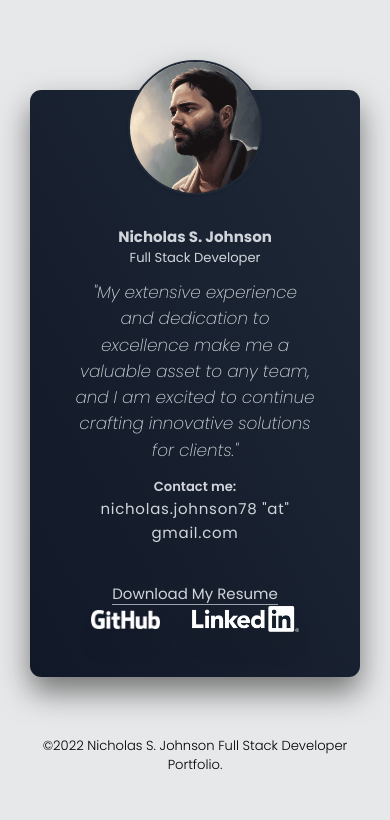
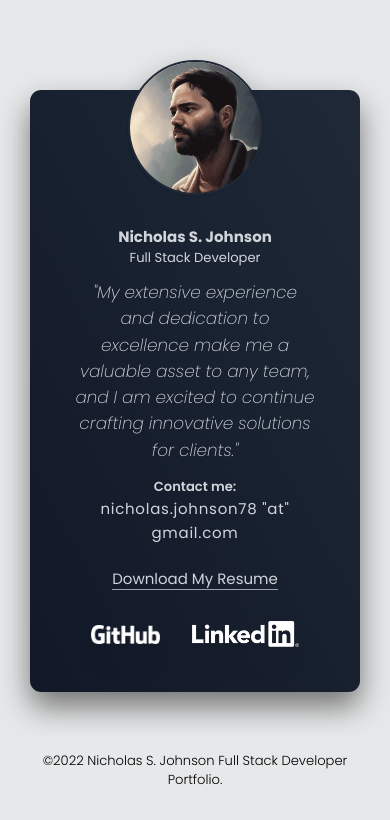
Before and after one commit to n1ch0la5/portfolio2, a Vue app: page / in a window 390 px wide. Shown: the part 994-1814 px from the top of the page. Built offline with nearby package versions, Linux system fonts and the light colour scheme.

Commit message:
profile component update

```diff
--- a/src/components/ProfileComponent.vue
+++ b/src/components/ProfileComponent.vue
@@ -6,7 +6,7 @@
           <p class="font-bold">Nicholas S. Johnson</p>
           <p class="text-sm mb-3">Full Stack Developer</p>
           <p class="text-lg text-center italic mb-4">"My extensive experience and dedication to excellence make me a valuable asset to any team, and I am excited to continue crafting innovative solutions for clients."</p>
-           <div class="text-gray-300 mb-10 lg:mb-6">
+           <div class="text-gray-300 lg:mb-10 mb-6">
             <p class="text-sm font-semibold">Contact me:</p>
             <p class="tracking-wider font-normal">nicholas.johnson78 "at" gmail.com</p>
           </div>
@@ -18,7 +18,7 @@
                 <th class="px-3 py-3.5 text-left text-sm font-semibold text-gray-300">Years Active</th>
               </tr>
             </thead>
-            <tbody class="divide-y divide-gray-900 bg-gray-800 mb-4">
+            <tbody class="divide-y divide-gray-900 bg-gray-800 mb-1 lg:mb-4">
               <tr>
                 <td class="whitespace-nowrap px-2 py-3 text-sm text-gray-400">Cardinal Financial</td>
                 <td class="whitespace-nowrap px-2 py-3 text-sm text-gray-400">FS Engineer</td>
@@ -38,7 +38,7 @@
           </table>
           <a class="border-b border-gray-400 cursor-pointer" href="/downloads/nick-johnson-resume.pdf" download>Download My Resume</a>
         </div>
-        <div class="flex items-center justify-around lg:py-6">
+        <div class="flex items-center justify-around pt-8 lg:py-6">
           <a href="https://github.com/n1ch0la5" target="_blank">
             <img src="../assets/images/github.png" alt="github" title="github" class="h-5 cursor-pointer drop-shadow-xl">
           </a>
```
